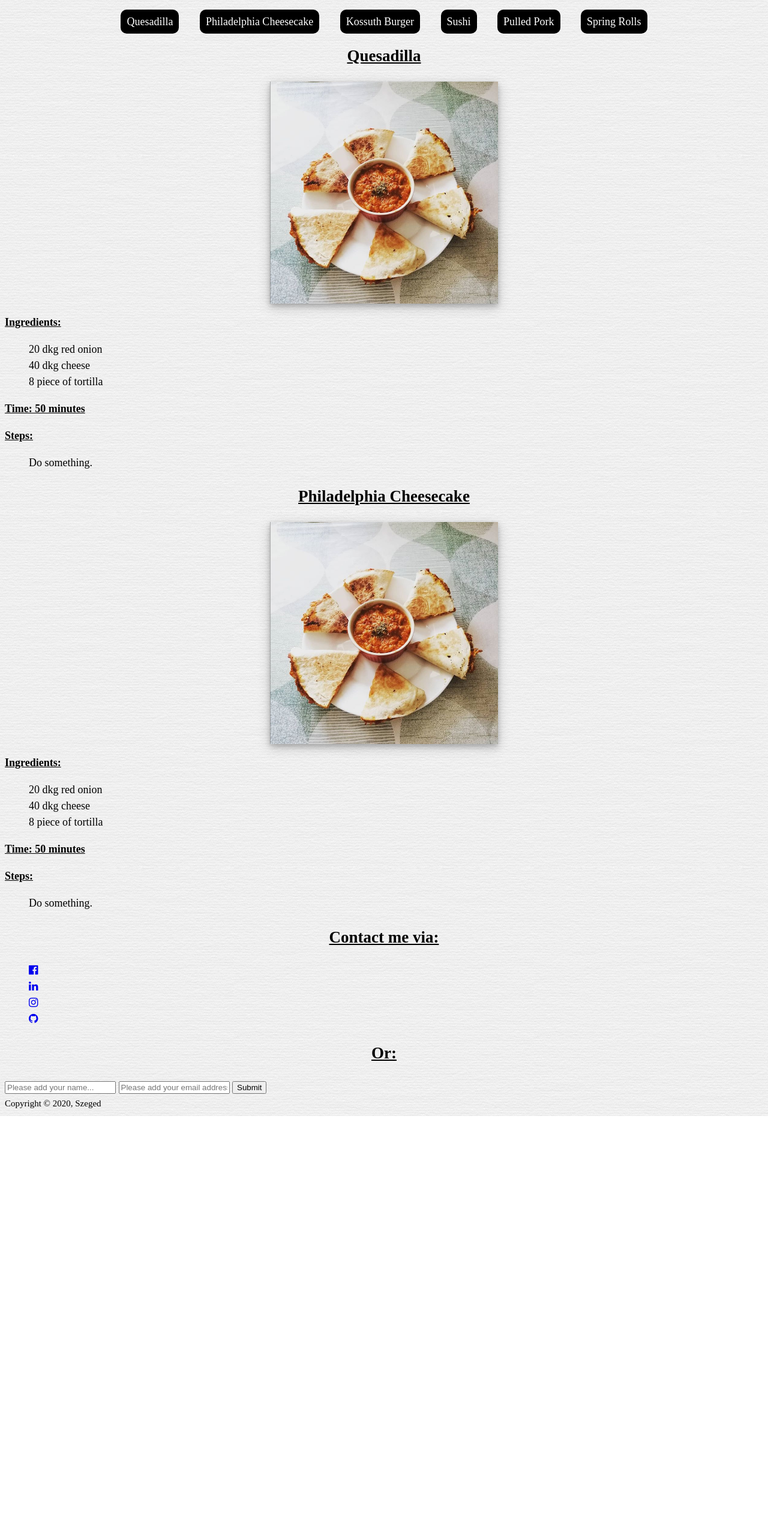
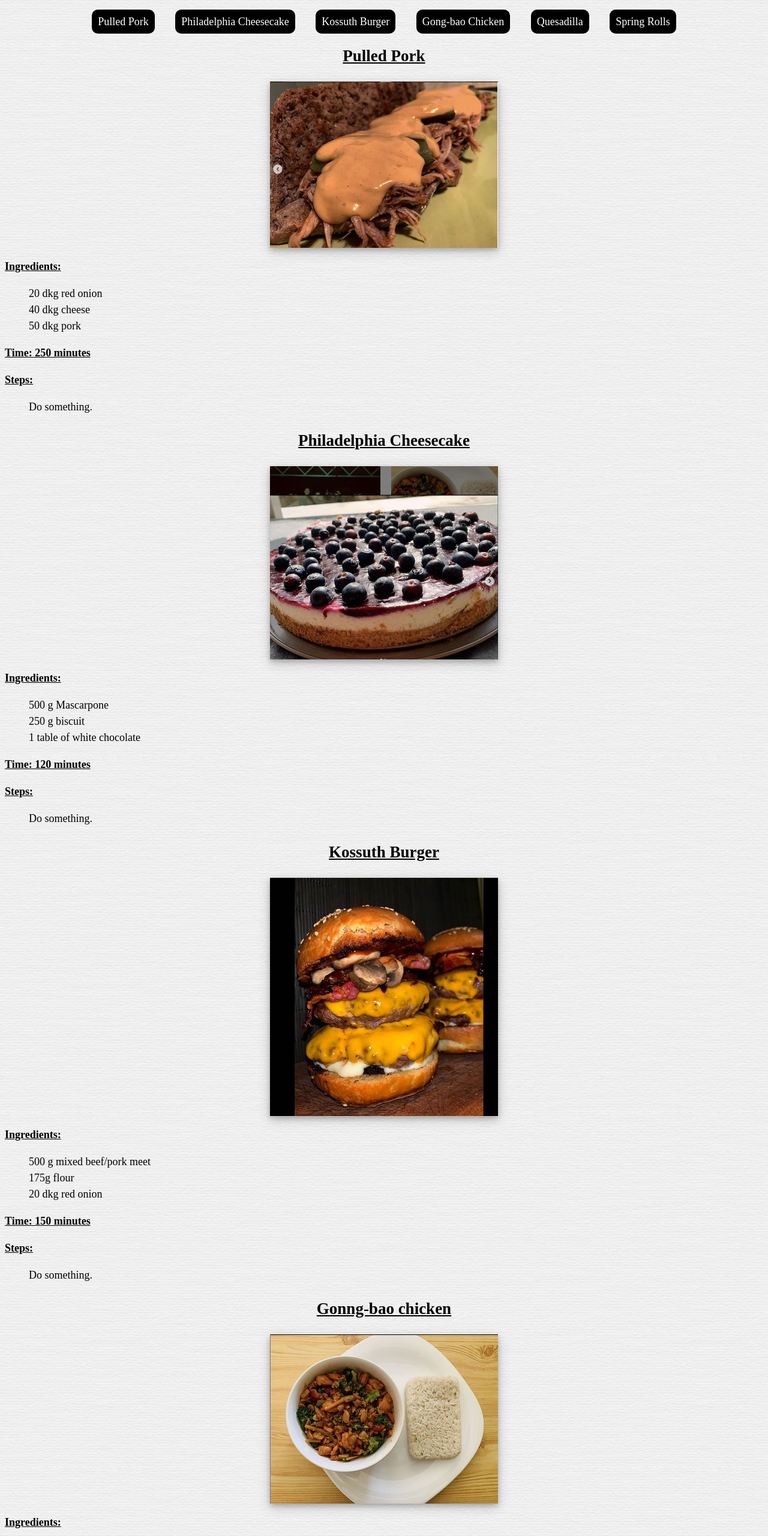
Before and after one commit to sarnyaia1/RecipeBook-Site, a plain HTML site: page index.html in a window 1280 px wide. Shown: the part 160-2720 px from the top of the page at 60% size. Before the commit the page ends 2020 px from the top, so only its background shows below. Drawn offline with Linux system fonts and the light colour scheme.

Commit message:
add 5 more recipes

```diff
--- a/index.html
+++ b/index.html
@@ -11,40 +11,85 @@
       <h1>Ultimate Recipe Book of Sarnyai Ákos</h1>
       <div class="navbar-wrap">
         <h2>Recipes:</h2>
-          <a class="recipe-button" href="#recipe_1">Quesadilla</a>
+          <a class="recipe-button" href="#recipe_1">Pulled Pork</a>
           <a class="recipe-button" href="#recipe_2">Philadelphia Cheesecake</a>
           <a class="recipe-button" href="#recipe_3">Kossuth Burger</a>
-          <a class="recipe-button" href="#recipe_4">Sushi</a>
-          <a class="recipe-button" href="#recipe_5">Pulled Pork</a>
+          <a class="recipe-button" href="#recipe_4">Gong-bao Chicken</a>
+          <a class="recipe-button" href="#recipe_5">Quesadilla</a>
           <a class="recipe-button" href="#recipe_6">Spring Rolls</a>
       </div>
 
       <div class="main-content-wrap">
-        <h2 id="recipe_1">Quesadilla</h2>
-        <img src="img/quesadilla.PNG" alt="quesadilla">
+        <h2 id="recipe_1">Pulled Pork</h2>
+        <img src="img/pulled-pork.PNG" alt="pulled-pork">
         <p><strong>Ingredients:</strong></p>
         <ul>
           <li>20 dkg red onion</li>
           <li>40 dkg cheese</li>
-          <li>8 piece of tortilla</li>
+          <li>50 dkg pork</li>
         </ul>
 
-        <p><strong>Time: 50 minutes</strong></p>
+        <p><strong>Time: 250 minutes</strong></p>
         <p><strong>Steps:</strong></p>
         <ol>
             <li>Do something.</li>
         </ol>
 
         <h2 id="recipe_2">Philadelphia Cheesecake</h2>
+        <img src="img/cheesecake.PNG" alt="phil-cheesecake">
+        <p><strong>Ingredients:</strong></p>
+        <ul>
+          <li>500 g Mascarpone</li>
+          <li>250 g biscuit</li>
+          <li>1 table of white chocolate</li>
+        </ul>
+
+        <p><strong>Time: 120 minutes</strong></p>
+        <p><strong>Steps:</strong></p>
+        <ol>
+            <li>Do something.</li>
+        </ol>
+
+        <h2 id="recipe_3">Kossuth Burger</h2>
+        <img src="img/burger.PNG" alt="kossuth-burger">
+        <p><strong>Ingredients:</strong></p>
+        <ul>
+          <li>500 g mixed beef/pork meet</li>
+          <li>175g flour</li>
+          <li>20 dkg red onion</li>
+        </ul>
+
+        <p><strong>Time: 150 minutes</strong></p>
+        <p><strong>Steps:</strong></p>
+        <ol>
+            <li>Do something.</li>
+        </ol>
+
+        <h2 id="recipe_4">Gonng-bao chicken</h2>
+        <img src="img/gong_bao.PNG" alt="gong-bao-chicken">
+        <p><strong>Ingredients:</strong></p>
+        <ul>
+          <li>500 g chicken breast</li>
+          <li>150 g rice pasta</li>
+          <li>20 dkg asian mix vegetables</li>
+        </ul>
+
+        <p><strong>Time: 90 minutes</strong></p>
+        <p><strong>Steps:</strong></p>
+        <ol>
+            <li>Do something.</li>
+        </ol>
+
+        <h2 id="recipe_5">Quesadilla</h2>
         <img src="img/quesadilla.PNG" alt="quesadilla">
         <p><strong>Ingredients:</strong></p>
         <ul>
-          <li>20 dkg red onion</li>
-          <li>40 dkg cheese</li>
+          <li>250g chicken breast</li>
+          <li>200 g tomatoe</li>
           <li>8 piece of tortilla</li>
         </ul>
 
-        <p><strong>Time: 50 minutes</strong></p>
+        <p><strong>Time: 150 minutes</strong></p>
         <p><strong>Steps:</strong></p>
         <ol>
             <li>Do something.</li>
```
Also changed, not shown: img/burger.PNG (added), img/cheesecake.PNG (added), img/gong_bao.PNG (added), img/pulled-pork.PNG (added), img/spring-rolls.PNG (added).
